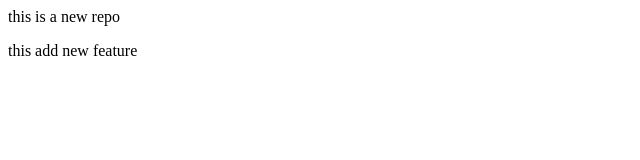
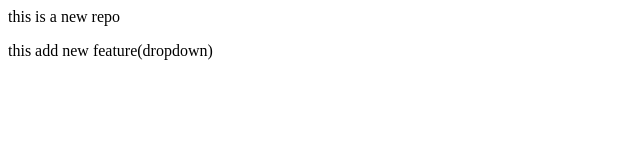
Before and after one commit to roshanthapa24/localrepo, a plain HTML site: page index.html in a window 1280 px wide. Shown: the full height of the page, 0-640 px from the left. Drawn offline with Linux system fonts and the light colour scheme.

Commit message:
add dropdown

```diff
--- a/index.html
+++ b/index.html
@@ -1,2 +1,2 @@
 <p>this is a new repo</p>
-<p>this add new feature</p>
+<p>this add new feature(dropdown)</p>
```
